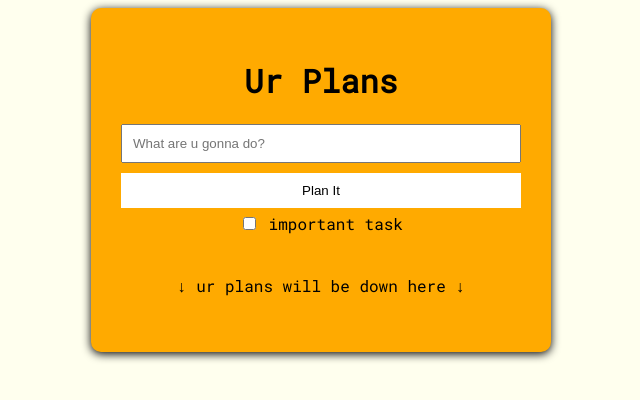
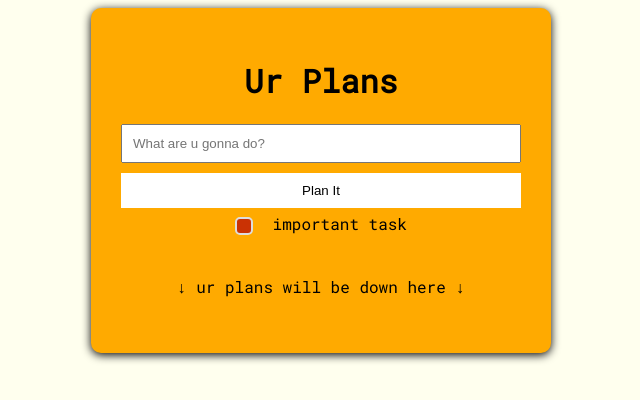
Before and after one commit to R0ckst4/vue_todo, a Vue app: page / in a window 1280 px wide. Shown: the top 400 px of the page, without its empty margins (319-959 px from the left). Built offline with nearby package versions, Linux system fonts and the light colour scheme.

Commit message:
Add some styles for checkbox

```diff
--- a/src/components/TaskForm.vue
+++ b/src/components/TaskForm.vue
@@ -9,7 +9,7 @@
     <my-button @click="createTask">Plan It</my-button>
     <div class="imp_checkbox">
       <input type="checkbox" id="important_checkbox" v-model="task.important" />
-      <label for id="important_checkbox"> important task</label>
+      <label for="important_checkbox"> important task</label>
     </div>
   </form>
 </template>
@@ -52,4 +52,32 @@
     margin: 5px;
     text-align: center;
   }
+  input[type="checkbox"] {
+    display: none;
+  }
+  input[type="checkbox"] + label::before {
+    content: "";
+    background: #ca3204;
+    border-radius: 5px;
+    border: 2px solid #ddd;
+    display: inline-block;
+    vertical-align: middle;
+    width: 10px;
+    height: 10px;
+    padding: 2px;
+    margin-right: 10px;
+    text-align: center;
+  }
+
+  input[type="checkbox"]:checked + label::before {
+    content: "";
+    display: inline-block;
+    width: 1px;
+    height: 5px;
+    border: solid #000;
+    border-width: 0 4px 4px 0;
+    transform: rotate(45deg);
+    border-radius: 0;
+    margin: 0 15px 5px 5px;
+  }
 </style>
--- a/src/components/TaskItem.vue
+++ b/src/components/TaskItem.vue
@@ -64,32 +64,7 @@
     color: rgb(138, 11, 11);
     text-shadow: 2px 2px 5px rgba(255, 0, 0, 0.952);
   }
-  /* input[type="checkbox"] {
-     display: none;
-   }
-   input[type="checkbox"] + label::before {
-     content: "";
-     background: #9acd32;
-     border-radius: 5px;
-     border: 2px solid #ddd;
-     display: inline-block;
-     vertical-align: middle;
-     width: 10px;
-     height: 10px;
-     padding: 2px;
-     margin-right: 10px;
-     text-align: center;
-   }
-
-   input[type="checkbox"]:checked + label::before {
-     content: "";
-     display: inline-block;
-     width: 1px;
-     height: 5px;
-     border: solid #000;
-     border-width: 0 3px 3px 0;
-     transform: rotate(45deg);
-     border-radius: 0;
-     margin: 0 15px 5px 5px;
-   } */
+  input[type="checkbox"] {
+    display: none;
+  }
 </style>
```
